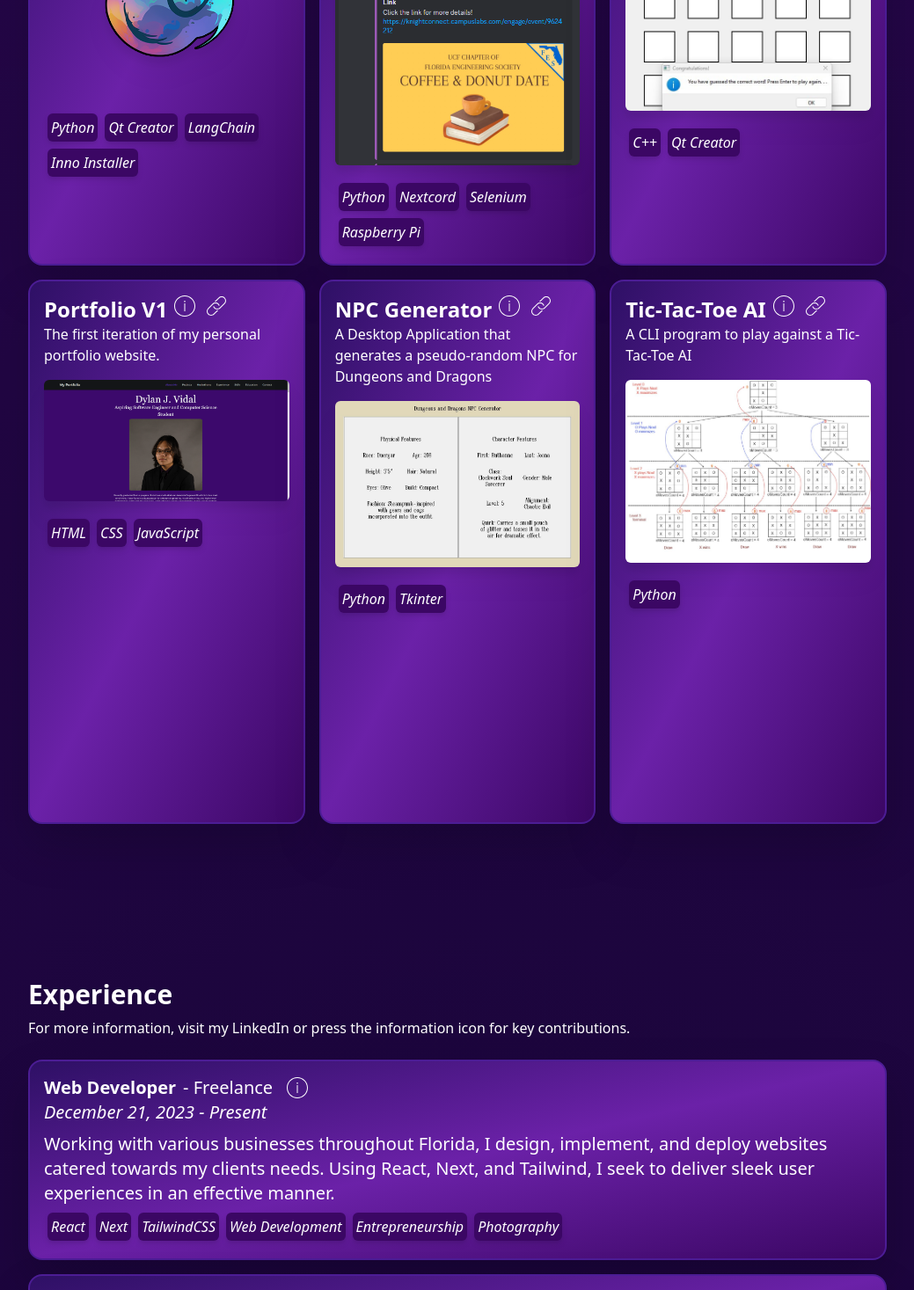
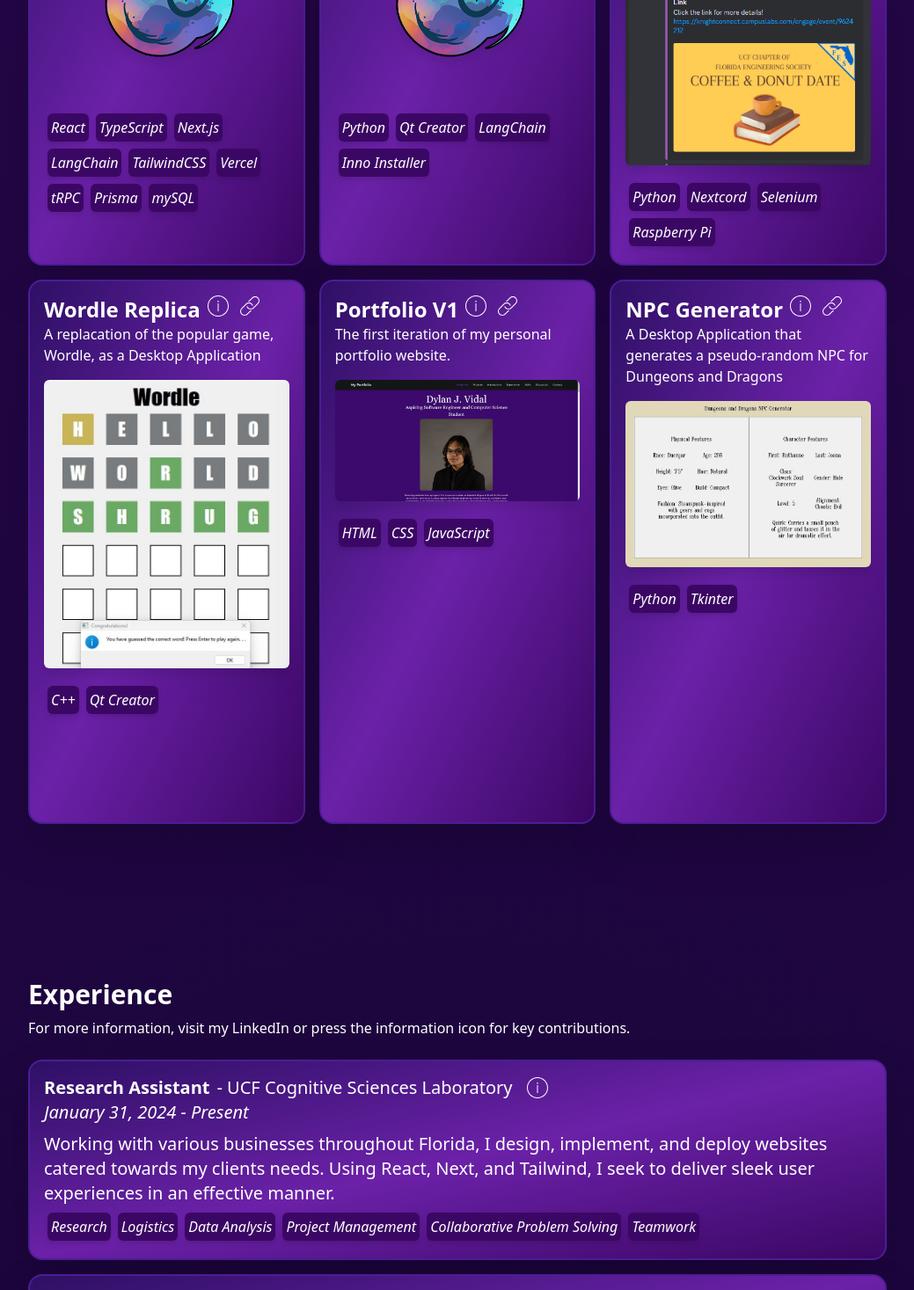
Before and after one commit to DVidal1205/portfolio-v2, a Next.js app: page / in a window 1280 px wide. Shown: the part 2020-3487 px from the top of the page at 88% size, without its empty margins (120-1159 px from the left). Built offline with nearby package versions, Linux system fonts and the light colour scheme.

Commit message:
Experience Updates

```diff
--- a/components/Education.tsx
+++ b/components/Education.tsx
@@ -20,7 +20,7 @@ function Education() {
             school={"University of Central Florida"}
             degree={"Bachelor Degree"}
             courses={["Calculus 3", "Physics 2", "Intro to Programming with C", "Data Structures and Algorithms 1", "Object Oriented Programming", "Discrete Structures"]}
-            extracurriculars={["Burnett Honors College", "KnightHacks Software Development Club", "Competitive Programming Competitions"]}
+            extracurriculars={["Burnett Honors College", "KnightHacks Software Development Club", "Competitive Programming Competitions", "Research in the Cognitive Sciences Laboratory"]}
             date={{ start: "August 2023", end: "May 2027" }}
             location={"Orlando, FL"}
             image="/ucf.jpg"
--- a/components/Experience.tsx
+++ b/components/Experience.tsx
@@ -17,6 +17,28 @@ function Experience() {
                 or press the information icon for key contributions.
             </p>
             <ul className="grid auto-rows-fr grid-cols-1 gap-4">
+                <Position
+                    title="Research Assistant"
+                    company="UCF Cognitive Sciences Laboratory"
+                    date={{
+                        start: "January 31, 2024",
+                        end: "Present",
+                    }}
+                    description="Working with various businesses throughout Florida, I design, implement, and deploy websites catered towards my clients needs. Using React, Next, and Tailwind, I seek to deliver sleek user experiences in an effective manner."
+                    tags={[
+                        "Research",
+                        "Logistics",
+                        "Data Analysis",
+                        "Project Management",
+                        "Collaborative Problem Solving",
+                        "Teamwork",
+                    ]}
+                    contributions={[
+                        "Curated a detailed approach to an experiment studying collaborative team science in software development and data analysis.",
+                        "Organized a 40-person, 2-day hackathon for data collection to analyze effectiveness of teamwork in the development process studying what makes a successful team.",
+                        "Implemented tooling for data collection and event logistics, including a registration webpage and Discord bot.",
+                    ]}
+                ></Position>
                 <Position
                     title="Web Developer"
                     company="Freelance"
@@ -49,7 +71,12 @@ function Experience() {
                         end: "August 10, 2022",
                     }}
                     description="Working alongside another Lead Volunteer, I worked on many large-scale projects within the hospital in numerous departments: IT, Dietary Services, and Guest Relations. I also assisted in volunteer outreach and orchestrating large orientation sessions for incoming groups of volunteers."
-          tags={["Leadership", "Communication", "Teamwork", "Organization"]}
+                    tags={[
+                        "Leadership",
+                        "Communication",
+                        "Teamwork",
+                        "Organization",
+                    ]}
                     contributions={[
                         "Overhauled the hospital-wide phone systems in a full-scale hardware update as instructed by the I.T. department, including distribution and installation of over 250 network phones.",
                         "Transported new phones to 15 hospital floors and administrative offices within the hospital.",
--- a/components/Projects.tsx
+++ b/components/Projects.tsx
@@ -17,9 +17,32 @@ function Projects() {
             </p>
             <ul className="grid auto-rows-fr grid-cols-1 gap-4 md:grid-cols-2 lg:grid-cols-3">
                 <Project
+                    name={"Project Wildspace Web"}
+                    shortDescription={
+                        "A SaaS AI Web Application to assist in fantasy world-building"
+                    }
+                    longDescription={
+                        "Project Wildspace Web was my attempt of migrating my hackathon project to the web. I knew I wanted to get involved with web-development, and after creating a few sites as a freelance developer, I decided to take on the full-stack challenge. It was a lot of fun, and it is everything I had imagined the initial project to be. I worked on this project solo, taking my initial idea and running with it. I learned a lot about web-development practicesi in the process, and I am extremely happy of the product."
+                    }
+                    link={"https://www.projectwildspace.tech"}
+                    image={"/wildspace.png"}
+                    tags={[
+                        "React",
+                        "TypeScript",
+                        "Next.js",
+                        "LangChain",
+                        "TailwindCSS",
+                        "Vercel",
+                        "tRPC",
+                        "Prisma",
+                        "mySQL",
+                    ]}
+                    date={{ start: "January 4, 2024", end: "Present" }}
+                ></Project>
+                <Project
                     name={"Project Wildspace"}
                     shortDescription={
-                        "A Generative AI Desktop Application to assist in Worldbuilding"
+                        "A Generative AI Desktop Application to assist in fantasy world-building"
                     }
                     longDescription={
                         "Project Wildspace was developed for the KnightHacks 2023 Hackathon by myself and two other developers. I led the project by assigning tasks to the three of us, coming up with sketches of the UI, and leading the implementation of the Langchain Artificial Intelligence interfacing. This project was a lot of fun, and my first time experiencing the software development process from start to finish: ideation, creation, and deployment. Since the Hackathon, we have accumulated over 65 downloads among players in the Dungeons and Dragons community! We have continued to develop this application post-Hackathon, with hopes of migrating Wildspace to the browser."
@@ -100,24 +123,6 @@ function Projects() {
                         end: "September 29, 2023",
                     }}
                 ></Project>
-                <Project
-                    name={"Tic-Tac-Toe AI"}
-                    shortDescription={
-                        "A CLI program to play against a Tic-Tac-Toe AI"
-                    }
-                    longDescription={
-                        "Developed a simple replica of the game TicTacToe, and integrated it with a minimax artificial intelligence algorithm. Utilizes object-oriented programming practices, as well as function recursion and two-dimensional array management. Written fully in Python."
-                    }
-                    link={
-                        "https://github.com/DVidal1205/Projects/tree/main/TicTacToe%20AI"
-                    }
-                    image={"/tictactoe.jpg"}
-                    tags={["Python"]}
-                    date={{
-                        start: "June 15, 2023",
-                        end: "June 25, 2023",
-                    }}
-                ></Project>
             </ul>
         </div>
     );
```
Lines whose indentation alone changed are shown as unchanged.
